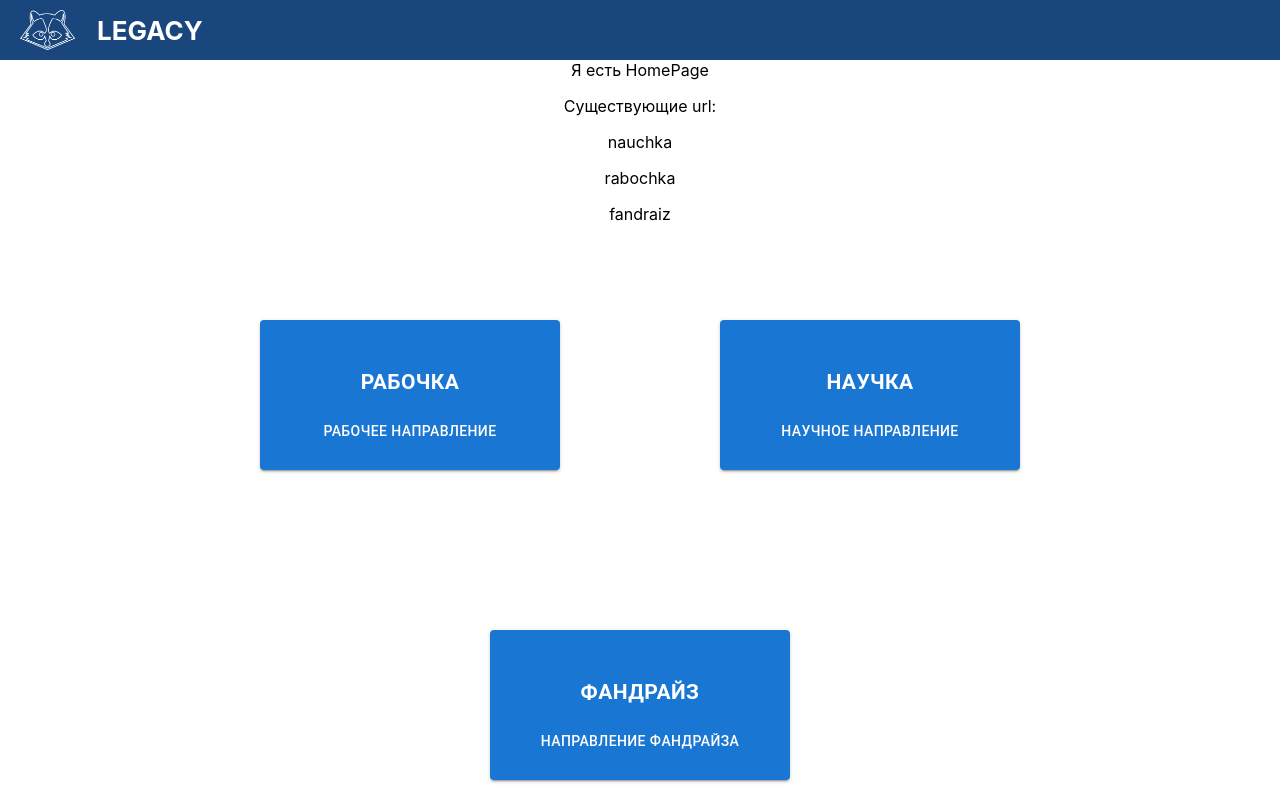
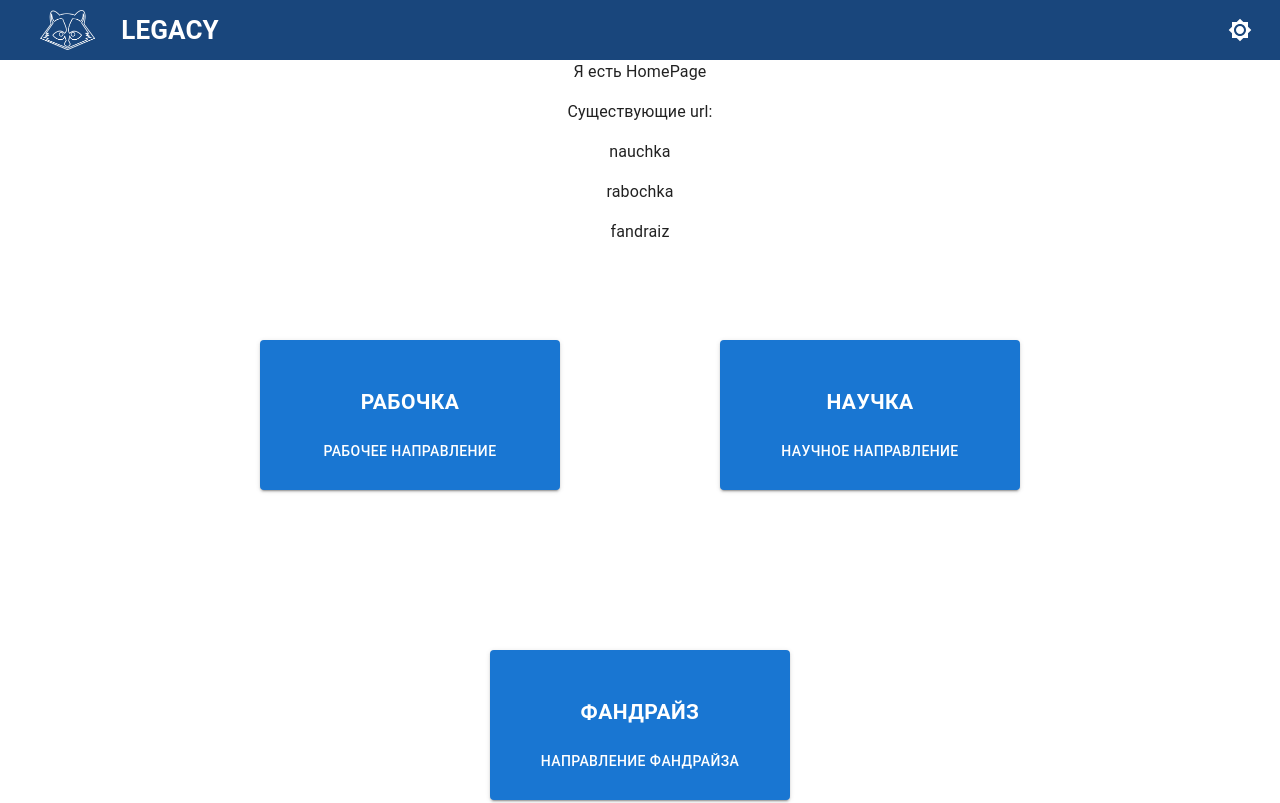
Before and after one commit to IT-FAMCS/legacy, a React (Create React App) app in the folder front-app/: page / in a window 1280 px wide. Shown: the top 803 px of the page. Built offline with nearby package versions, Linux system fonts and the light colour scheme.

Commit message:
feat: add button of light/dark theme in header

```diff
--- a/front-app/src/App.css
+++ b/front-app/src/App.css
@@ -15,11 +15,19 @@
   background-color:  rgb(25, 70, 124);
   height: 60px;
   display: flex;
+  justify-content: space-between;
+  padding: 10px 20px;
   align-items: center;
   font-size: calc(10px + 2vmin);
   color:  #ffffff;
   font-weight: 700;
 }
+
+.HeaderLeft {
+  display: flex;
+  align-items: center;
+}
+
 .Project {
   text-align: center;
   width: 150px;
--- a/front-app/src/App.tsx
+++ b/front-app/src/App.tsx
@@ -1,4 +1,4 @@
-import React from "react";
+import * as React from "react";
 import ReactDOM from 'react-dom';
 import { BrowserRouter, Route, Routes, Navigate } from 'react-router-dom';
 import logo from "./logo.svg";
@@ -9,15 +9,53 @@ import HomePage from "./Pages/HomePage";
 import FandraizPage from "./Pages/FandraizPage";
 import RabochkaPage from "./Pages/RabochkaPage";
 import NauchkaPage from "./Pages/NauchkaPage";
+import IconButton from '@mui/material/IconButton';
 import Button from '@mui/material/Button';
+import { createTheme, ThemeProvider, useTheme } from '@mui/material/styles';
+import CssBaseline from '@mui/material/CssBaseline';
+import Brightness4Icon from '@mui/icons-material/Brightness4';
+import Brightness7Icon from '@mui/icons-material/Brightness7';
+
+
+const darkTheme = createTheme({
+  palette: {
+    mode: 'dark',
+  },
+});
+
+const lightTheme = createTheme({
+  palette: {
+    mode: 'light',
+  },
+});
 
 function App() {
+  const [themeMode, setThemeMode] = React.useState(() => {
+    const savedTheme = localStorage.getItem('theme');
+    return savedTheme ? savedTheme : 'light';
+  });
+
+  const toggleTheme = () => {
+    const newTheme = themeMode === 'light' ? 'dark' : 'light';
+    setThemeMode(newTheme);
+    localStorage.setItem('theme', newTheme);
+  };
+
+  const currentTheme = themeMode === 'light' ? lightTheme : darkTheme;
+
   return (
+    <ThemeProvider theme={currentTheme}>
+      <CssBaseline />
       <div className="App">
       <header className="App-header">
-      <img src={racoon} alt="Raccoon logo" className="RaccconLogo"></img>
-       <div className="Project">LEGACY</div>
-      </header>
+      <div className="HeaderLeft">
+        <img src={racoon} alt="Raccoon logo" className="RaccconLogo"></img>
+        <div className="Project">LEGACY</div>
+      </div>
+      <IconButton sx={{ ml: 1 }} onClick={toggleTheme} color="inherit">
+        {themeMode === 'dark' ? <Brightness4Icon /> : <Brightness7Icon />}
+      </IconButton>
+        </header>
       <BrowserRouter>
       <Routes>
         <Route path="/" element={HomePage()} />
@@ -63,7 +101,8 @@ function App() {
         </div>
       </footer>
     </div>
+    </ThemeProvider>
   );
 }
 
-export default App;
+  export default App;
```
